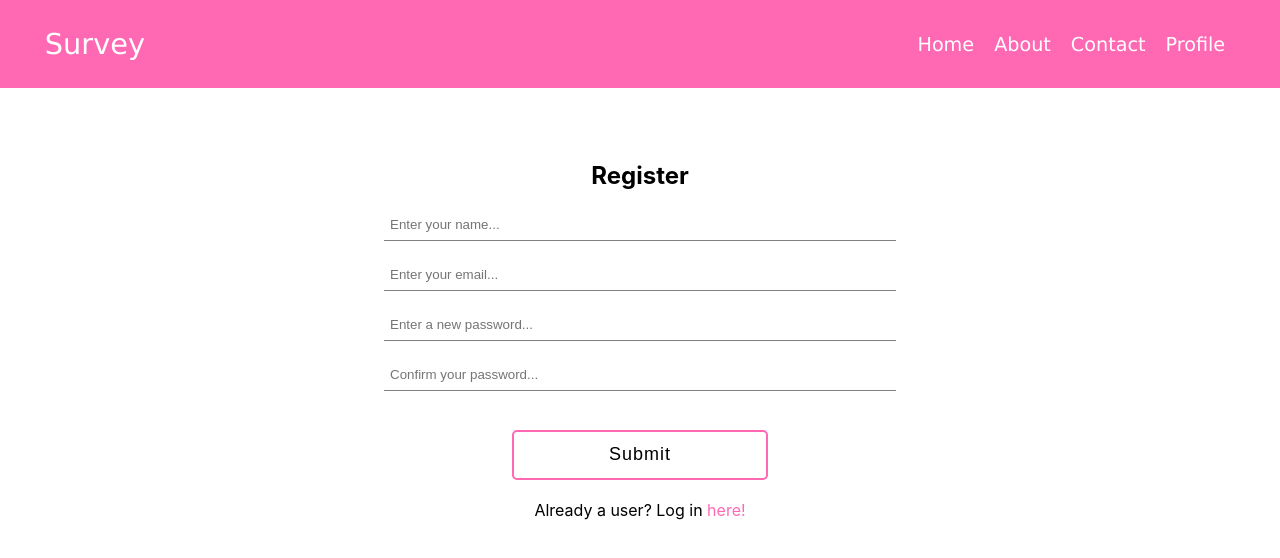
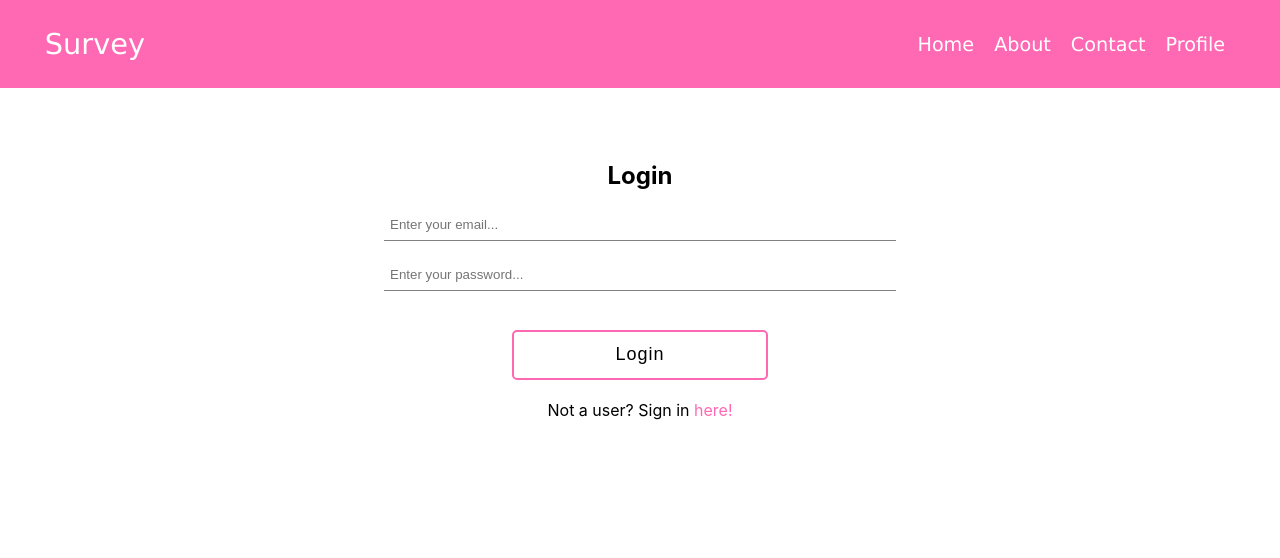
Before and after one commit to Taran29/SurveyApp, a React (Create React App) app: page /login in a window 1280 px wide. Shown: the top 558 px of the page. Built offline with nearby package versions, Linux system fonts and the light colour scheme; the HTML template or start-up script is replaced by a standard one.

Commit message:
Made login UI

```diff
--- a/src/App.css
+++ b/src/App.css
@@ -7,4 +7,5 @@
   height: 100%;
   width: 100%;
   display: flex;
+  flex-direction: column;
 }
--- a/src/App.jsx
+++ b/src/App.jsx
@@ -1,13 +1,14 @@
 import './App.css';
 import React from 'react';
-import { Navbar, Register } from './components';
+import { Navbar, Register, Login } from './components';
 
 const App = () => {
   return (
     <div className="App">
       <div className="app-container">
-        <Navbar className="nav" />
-        <Register className="register" />
+        <Navbar />
+        {/* <Register /> */}
+        <Login />
       </div>
     </div>
   );
--- /dev/null
+++ b/src/components/Login/Login.css
@@ -0,0 +1,29 @@
+.login-container {
+  display: flex;
+  flex-direction: column;
+  margin: 0 auto;
+  margin-top: 11%;
+  width: 40%;
+}
+
+.login-title {
+  text-align: center;
+  font-size: 24px;
+  font-weight: 700;
+  margin-top: 20px;
+}
+
+.registerText {
+  align-self: center;
+}
+
+.registerText a {
+  text-decoration: none;
+  color: #ff69b4;
+  transition: 0.1s ease-out;
+}
+
+.registerText a:hover {
+  color: #0096FF;
+  transition: 0.2s ease-in;
+}
--- /dev/null
+++ b/src/components/Login/Login.jsx
@@ -0,0 +1,43 @@
+import React, { useState } from 'react'
+import TextField from '../../utils/TextField/TextField'
+import './Login.css'
+
+const Login = () => {
+
+  const [email, setEmail] = useState('')
+  const [password, setPassword] = useState('')
+
+  const btnSubmitFunction = () => {
+
+  }
+
+  return (
+    <div className="login-container">
+      <span className="login-title">Login</span>
+      <TextField
+        type="email"
+        placeholder="Enter your email..."
+        value={email || ''}
+        setValue={email => setEmail(email)}
+      />
+      <TextField
+        type="password"
+        placeholder="Enter your password..."
+        value={password || ''}
+        setValue={password => setPassword(password)}
+      />
+
+      <button
+        type="submit"
+        className="submitBtn"
+        onClick={btnSubmitFunction}
+      >Login</button>
+
+      <span className='registerText'>
+        Not a user? Sign in <a href="/">here!</a>
+      </span>
+    </div>
+  )
+}
+
+export default Login
--- a/src/components/Register/Register.jsx
+++ b/src/components/Register/Register.jsx
@@ -40,37 +40,31 @@ const Register = () => {
         type="text"
         placeholder="Enter your name..."
         value={name || ''}
-        onChange={(event) => setName(event.target.value)}
+        setValue={name => setName(name)}
       />
       <TextField
         type="email"
         placeholder="Enter your email..."
         value={email || ''}
-        onChange={(event) => {
-          setEmail(event.target.value)
-        }}
+        setValue={email => setEmail(email)}
       />
       <TextField
         type="password"
         placeholder="Enter a new password..."
         value={password || ''}
-        onChange={(event) => {
-          setPassword(event.target.value)
-        }}
+        onChange={password => setPassword(password)}
       />
       <TextField
         type="password"
         placeholder="Confirm your password..."
         value={confirmPassword || ''}
-        onChange={(event) => {
-          setConfirmPassword(event.target.value)
-        }}
+        onChange={confirmPassword => setConfirmPassword(confirmPassword)}
       />
       <button
         type="submit"
         className="submitBtn"
         onClick={btnSubmitFunction}
-      >Submit</button>
+      >Register</button>
 
       <span className='loginText'>
         Already a user? Log in <a href="/">here!</a>
--- a/src/components/index.js
+++ b/src/components/index.js
@@ -1,2 +1,3 @@
 export { default as Navbar } from './Navbar/Navbar'
 export { default as Register } from './Register/Register'
+export { default as Login } from './Login/Login'
```
